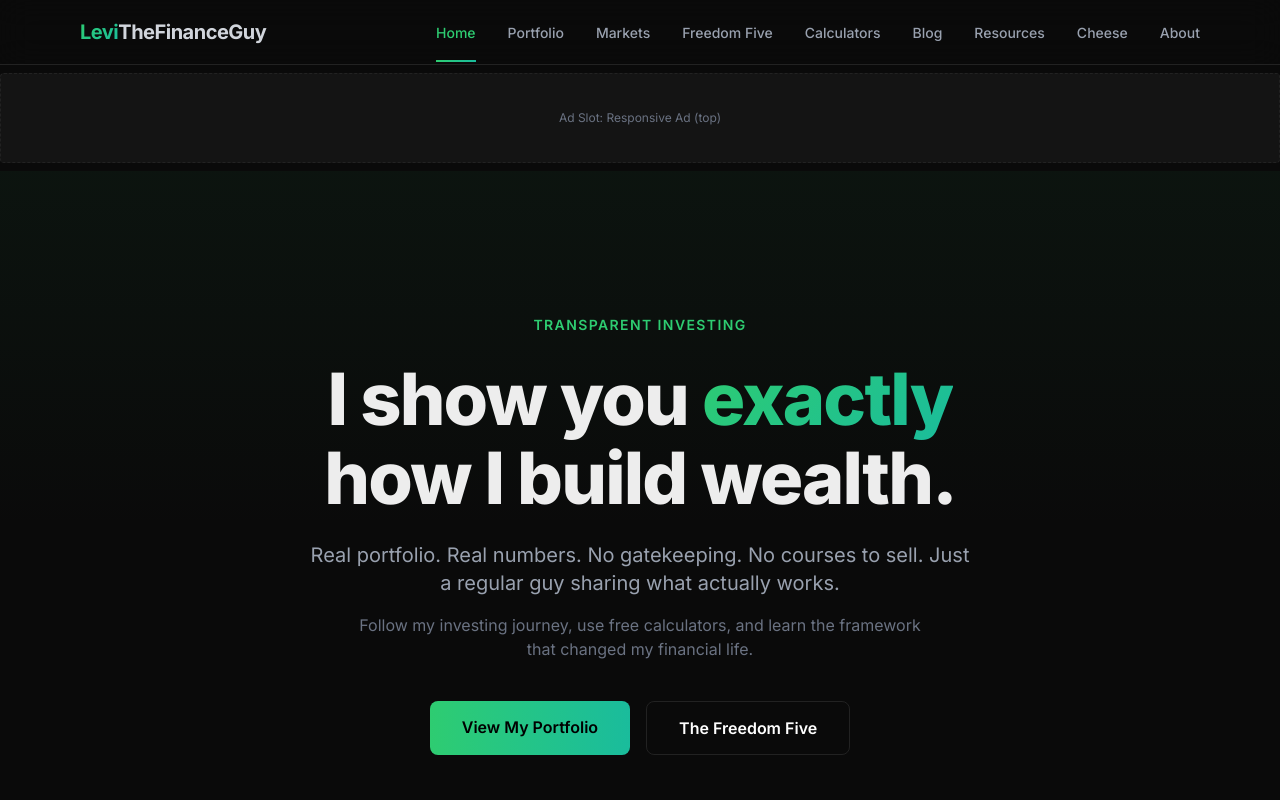
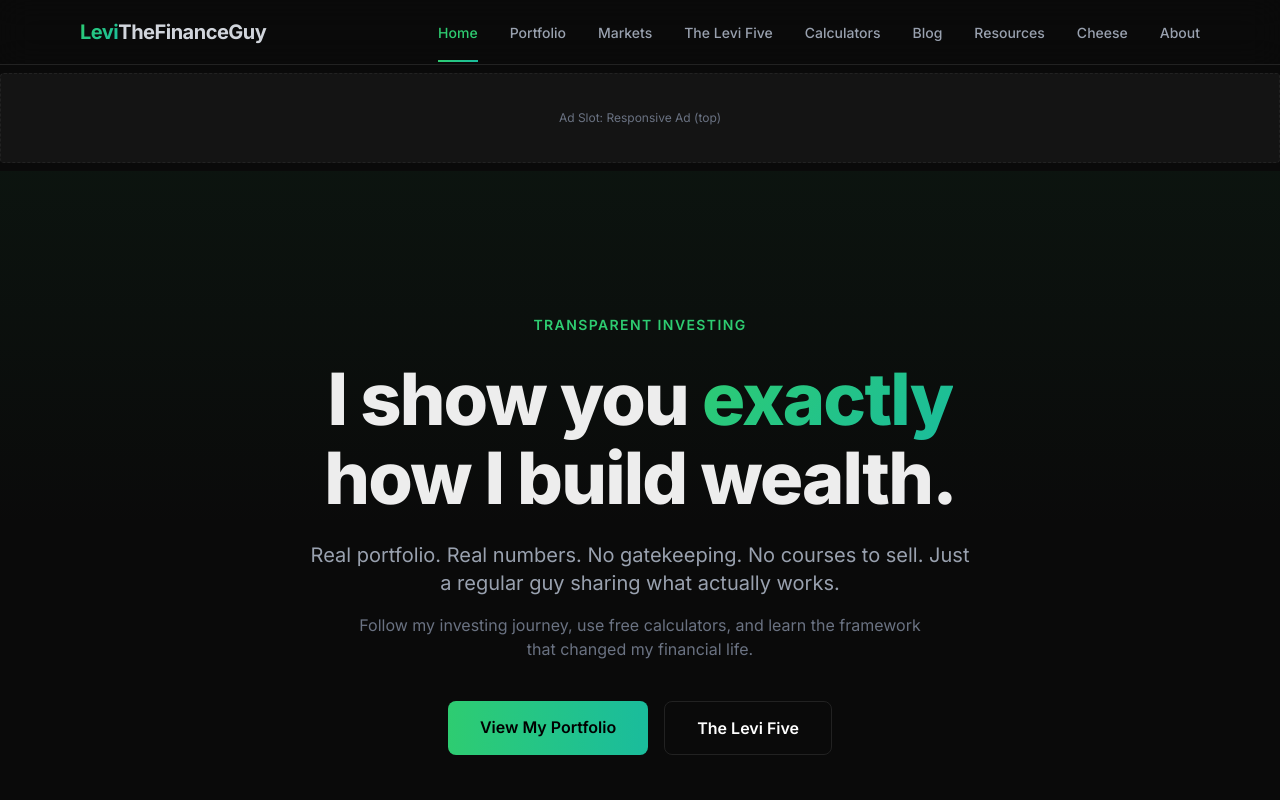
Before and after one commit to levithefinanceguy/levithefinanceguy, a Next.js app: page / in a window 1280 px wide. Shown: the top 800 px of the page. Built offline with nearby package versions, Linux system fonts and the light colour scheme.

Commit message:
Rename Freedom Five to The Levi Five everywhere
- Directory: /freedom-five → /the-levi-five
- All references updated across nav, footer, home, cheese, resources,
  blog posts, sitemap, layout, calculator pages
- Fixed double "The The" from find/replace

```diff
--- a/app/calculators/emergency-fund/page.tsx
+++ b/app/calculators/emergency-fund/page.tsx
@@ -161,7 +161,7 @@ export default function EmergencyFundCalculator() {
           liquid when you need it most.
         </p>
         <p>
-          Building an emergency fund is Step 1 of the Freedom Five framework. It is the foundation
+          Building an emergency fund is Step 1 of the The Levi Five framework. It is the foundation
           that everything else builds on. Even saving one month of expenses gives you breathing room
           that most people do not have. Start there and build up over time.
         </p>
@@ -188,7 +188,7 @@ export default function EmergencyFundCalculator() {
           liquid when you need it most.
         </p>
         <p>
-          Building an emergency fund is Step 1 of the Freedom Five framework. It is the foundation
+          Building an emergency fund is Step 1 of the The Levi Five framework. It is the foundation
           that everything else builds on. Even saving one month of expenses gives you breathing room
           that most people do not have. Start there and build up over time.
         </p>
--- a/app/cheese/page.tsx
+++ b/app/cheese/page.tsx
@@ -20,7 +20,7 @@ export default function CheesePage() {
         { title: "Investment Portfolio", description: "Track your stocks, ETFs, and crypto. See real-time performance and allocation." },
         { title: "Dividend Tracking", description: "Monitor dividend income, track payout dates, and see your passive income grow." },
         { title: "Net Worth", description: "Assets minus liabilities. One number that tells you where you stand financially." },
-        { title: "The Freedom Five", description: "A step-by-step framework to go from zero to financially independent." },
+        { title: "The Levi Five", description: "A step-by-step framework to go from zero to financially independent." },
         { title: "Finance Calculators", description: "Compound interest, mortgage, FIRE, retirement, debt payoff, and more." },
       ],
     },
--- a/app/components/Footer.tsx
+++ b/app/components/Footer.tsx
@@ -19,7 +19,7 @@ export default function Footer() {
             <ul className="space-y-2 text-sm text-gray-400">
               <li><Link href="/" className="hover:text-accent-green transition-colors">Home</Link></li>
               <li><Link href="/portfolio" className="hover:text-accent-green transition-colors">Portfolio</Link></li>
-              <li><Link href="/freedom-five" className="hover:text-accent-green transition-colors">Freedom Five</Link></li>
+              <li><Link href="/the-levi-five" className="hover:text-accent-green transition-colors">The Levi Five</Link></li>
               <li><Link href="/calculators" className="hover:text-accent-green transition-colors">Calculators</Link></li>
               <li><Link href="/blog" className="hover:text-accent-green transition-colors">Blog</Link></li>
               <li><Link href="/resources" className="hover:text-accent-green transition-colors">Resources</Link></li>
--- a/app/components/Navigation.tsx
+++ b/app/components/Navigation.tsx
@@ -8,7 +8,7 @@ const navLinks = [
   { href: "/", label: "Home" },
   { href: "/portfolio", label: "Portfolio" },
   { href: "/heatmap", label: "Markets" },
-  { href: "/freedom-five", label: "Freedom Five" },
+  { href: "/the-levi-five", label: "The Levi Five" },
   { href: "/calculators", label: "Calculators" },
   { href: "/blog", label: "Blog" },
   { href: "/resources", label: "Resources" },
--- a/app/layout.tsx
+++ b/app/layout.tsx
@@ -33,7 +33,7 @@ export const metadata: Metadata = {
     "FIRE",
     "retirement planning",
     "transparent investing",
-    "Freedom Five",
+    "The Levi Five",
     "financial independence",
   ],
   authors: [{ name: "Levi The Finance Guy" }],
--- a/app/page.tsx
+++ b/app/page.tsx
@@ -89,22 +89,22 @@ export default function Home() {
                 View My Portfolio
               </Link>
               <Link
-                href="/freedom-five"
+                href="/the-levi-five"
                 className="px-8 py-3.5 border border-card-border text-white font-semibold rounded-lg hover:bg-card-bg hover:border-accent-green/30 transition-all duration-200"
               >
-                The Freedom Five
+                The Levi Five
               </Link>
             </div>
           </div>
         </div>
       </section>
 
-      {/* Freedom Five Quick Links */}
+      {/* The Levi Five Quick Links */}
       <section className="bg-card-bg/50 border-y border-card-border">
         <div className="max-w-6xl mx-auto px-4 py-16">
           <div className="text-center mb-10">
             <h2 className="text-2xl md:text-3xl font-bold mb-3">
-              The <span className="gradient-text">Freedom Five</span> Framework
+              The <span className="gradient-text">The Levi Five</span> Framework
             </h2>
             <p className="text-gray-400 max-w-2xl mx-auto">
               Five steps from financial stress to financial freedom. No complexity, no BS.
@@ -114,7 +114,7 @@ export default function Home() {
             {freedomSteps.map((step) => (
               <Link
                 key={step.number}
-                href="/freedom-five"
+                href="/the-levi-five"
                 className="glass-card p-5 rounded-xl text-center group transition-all duration-300 hover:scale-[1.02]"
               >
                 <div
@@ -129,7 +129,7 @@ export default function Home() {
           </div>
           <div className="text-center mt-8">
             <Link
-              href="/freedom-five"
+              href="/the-levi-five"
               className="text-sm text-accent-green hover:underline font-medium"
             >
               Learn the full framework &rarr;
--- a/app/resources/page.tsx
+++ b/app/resources/page.tsx
@@ -149,10 +149,10 @@ export default function ResourcesPage() {
         </div>
       </section>
 
-      {/* Freedom Five Resources */}
+      {/* The Levi Five Resources */}
       <section className="mb-14">
-        <h2 className="text-xl font-bold mb-2">Freedom Five Resources</h2>
-        <p className="text-gray-400 text-sm mb-6">Tools that tie directly into each step of <a href="/freedom-five" className="text-accent-green hover:underline">The Freedom Five</a>.</p>
+        <h2 className="text-xl font-bold mb-2">The Levi Five Resources</h2>
+        <p className="text-gray-400 text-sm mb-6">Tools that tie directly into each step of <a href="/the-levi-five" className="text-accent-green hover:underline">The Levi Five</a>.</p>
         <div className="space-y-4">
           <div className="p-5 rounded-xl border border-card-border bg-card-bg">
             <h3 className="font-semibold text-white mb-1">Step 1: One Month Security</h3>
--- a/app/sitemap.ts
+++ b/app/sitemap.ts
@@ -14,7 +14,7 @@ export default function sitemap(): MetadataRoute.Sitemap {
   return [
     { url: baseUrl, lastModified: new Date(), changeFrequency: "weekly", priority: 1 },
     { url: `${baseUrl}/portfolio`, lastModified: new Date(), changeFrequency: "daily", priority: 0.9 },
-    { url: `${baseUrl}/freedom-five`, lastModified: new Date(), changeFrequency: "monthly", priority: 0.9 },
+    { url: `${baseUrl}/the-levi-five`, lastModified: new Date(), changeFrequency: "monthly", priority: 0.9 },
     { url: `${baseUrl}/calculators`, lastModified: new Date(), changeFrequency: "monthly", priority: 0.8 },
     { url: `${baseUrl}/blog`, lastModified: new Date(), changeFrequency: "weekly", priority: 0.8 },
     { url: `${baseUrl}/cheese`, lastModified: new Date(), changeFrequency: "monthly", priority: 0.8 },
--- a/app/freedom-five/layout.tsx
+++ b/app/the-levi-five/layout.tsx
@@ -1,11 +1,11 @@
 import type { Metadata } from "next";
 
 export const metadata: Metadata = {
-  title: "The Freedom Five Framework",
+  title: "The Levi Five Framework",
   description:
     "A five-step framework for building financial independence. From one month of savings to wealth optimization. No complexity, no BS.",
   openGraph: {
-    title: "The Freedom Five Framework | Levi The Finance Guy",
+    title: "The Levi Five Framework | Levi The Finance Guy",
     description:
       "Five steps from financial stress to financial freedom. A clear, actionable path to building wealth.",
   },
--- a/app/freedom-five/page.tsx
+++ b/app/the-levi-five/page.tsx
@@ -167,7 +167,7 @@ export default function FreedomFivePage() {
           __html: JSON.stringify({
             "@context": "https://schema.org",
             "@type": "Article",
-            name: "The Freedom Five Framework",
+            name: "The Levi Five Framework",
             description:
               "A five-step framework for building financial independence. From one month of savings to wealth optimization.",
             author: { "@type": "Person", name: "Levi" },
@@ -184,7 +184,7 @@ export default function FreedomFivePage() {
         {/* Hero */}
         <div className="text-center mb-16 animate-fade-in-up">
           <h1 className="text-4xl md:text-5xl font-extrabold mb-4">
-            The <span className="gradient-text">Freedom Five</span>
+            The <span className="gradient-text">The Levi Five</span>
           </h1>
           <p className="text-lg text-gray-400 max-w-2xl mx-auto mb-2">
             Five steps. No fluff. A clear path from financial stress to financial freedom.
@@ -274,7 +274,7 @@ export default function FreedomFivePage() {
         {/* Disclaimer */}
         <div className="mt-12 p-6 rounded-xl border border-card-border bg-card-bg/50 text-center">
           <p className="text-sm text-gray-500 leading-relaxed">
-            The Freedom Five is a general guide, not financial advice. Everyone&apos;s situation is
+            The Levi Five is a general guide, not financial advice. Everyone&apos;s situation is
             different — only you know what&apos;s best for your finances.
           </p>
         </div>
--- a/content/posts.ts
+++ b/content/posts.ts
@@ -146,19 +146,19 @@ If you only read one, go with The Psychology of Money. If you need motivation, g
 I actually "read" most of my books by listening to them. Audiobooks during a commute or workout changed the game for me. If you are not a sit-down-and-read type, [try audiobooks](https://amzn.to/4lMl9w1) — it is the easiest way to get through a book without finding extra time in your day.`,
   },
   {
-    slug: "the-freedom-five-my-simple-plan",
-    title: "The Freedom Five: My Simple Plan for Financial Independence",
+    slug: "the-levi-five-my-simple-plan",
+    title: "The Levi Five: My Simple Plan for Financial Independence",
     date: "2026-03-21",
     description:
       "Five steps. No complexity. Here is the exact plan I follow to build financial freedom, and where I honestly am in the process.",
     category: "finance",
     author: "Levi",
     readingTime: "4 min read",
-    content: `I created the Freedom Five because I was tired of financial advice that was either too complicated or too vague. "Just save more and spend less." Thanks. Very helpful. I needed a real plan with real steps, so I built one. And I follow it myself.
+    content: `I created the The Levi Five because I was tired of financial advice that was either too complicated or too vague. "Just save more and spend less." Thanks. Very helpful. I needed a real plan with real steps, so I built one. And I follow it myself.
 
 ## What It Is
 
-The Freedom Five is a five-step framework that takes you from wherever you are financially to building real wealth. The steps are sequential. You do not skip ahead. You do not try to do everything at once. You focus on one step at a time.
+The Levi Five is a five-step framework that takes you from wherever you are financially to building real wealth. The steps are sequential. You do not skip ahead. You do not try to do everything at once. You focus on one step at a time.
 
 Here is the quick version.
 
@@ -190,11 +190,11 @@ That is real. A lot of finance creators act like they have it all figured out. I
 
 ## Why It Works
 
-Most people fail financially because they try to do everything at once. They invest while carrying credit card debt. They buy a house before they have an emergency fund. The Freedom Five forces you to build the foundation before adding floors.
+Most people fail financially because they try to do everything at once. They invest while carrying credit card debt. They buy a house before they have an emergency fund. The Levi Five forces you to build the foundation before adding floors.
 
 It is not exciting. It is not fast. But it works every time if you follow the steps.
 
-If you want the full deep dive on each step, check out the [Freedom Five page](/freedom-five). Figure out which step you are on and focus there. One step at a time.`,
+If you want the full deep dive on each step, check out the [The Levi Five page](/the-levi-five). Figure out which step you are on and focus there. One step at a time.`,
   },
   {
     slug: "why-i-track-every-dollar",
@@ -283,19 +283,19 @@ My goal is not to impress anyone with my returns. My goal is to show that buildi
 If sharing my portfolio helps even one person start investing or improve their strategy, it is worth every uncomfortable moment of putting my numbers out there. That is what this whole thing is about.`,
   },
   {
-    slug: "the-freedom-five-framework",
-    title: "The Freedom Five: A Simple Framework for Financial Independence",
+    slug: "the-levi-five-framework",
+    title: "The Levi Five: A Simple Framework for Financial Independence",
     date: "2026-03-15",
     description:
       "A five-step framework to get your finances in order and build lasting wealth. No complexity, no BS.",
     category: "finance",
     author: "Levi",
     readingTime: "5 min read",
-    content: `I created The Freedom Five because most financial advice is either too complicated or too vague. People need a clear path, not a textbook. Here is the framework I use and recommend to everyone who asks me where to start.
+    content: `I created The Levi Five because most financial advice is either too complicated or too vague. People need a clear path, not a textbook. Here is the framework I use and recommend to everyone who asks me where to start.
 
-## What Is The Freedom Five?
+## What Is The Levi Five?
 
-The Freedom Five is a five-step financial framework that takes you from zero to wealth-building. Each step builds on the last. You do not skip ahead. You do not try to do everything at once. You focus on one step until it is done, then move to the next.
+The Levi Five is a five-step financial framework that takes you from zero to wealth-building. Each step builds on the last. You do not skip ahead. You do not try to do everything at once. You focus on one step until it is done, then move to the next.
 
 ## Step 1: One Month Security
 
@@ -319,11 +319,11 @@ This is where wealth actually grows. Increase your income through side hustles o
 
 ## Why This Works
 
-The Freedom Five works because it is sequential. Most people fail financially because they try to invest while carrying credit card debt, or they buy a house before they have an emergency fund. This framework forces you to build the foundation before adding floors.
+The Levi Five works because it is sequential. Most people fail financially because they try to invest while carrying credit card debt, or they buy a house before they have an emergency fund. This framework forces you to build the foundation before adding floors.
 
 It is not sexy. It is not fast. But it works every single time if you follow the steps. I have seen it transform people is financial lives, and I am living proof that the framework delivers results.
 
-The full breakdown of each step is on the Freedom Five page. Go check it out and figure out which step you are on.`,
+The full breakdown of each step is on the The Levi Five page. Go check it out and figure out which step you are on.`,
   },
   {
     slug: "how-to-start-investing-with-100",
```
